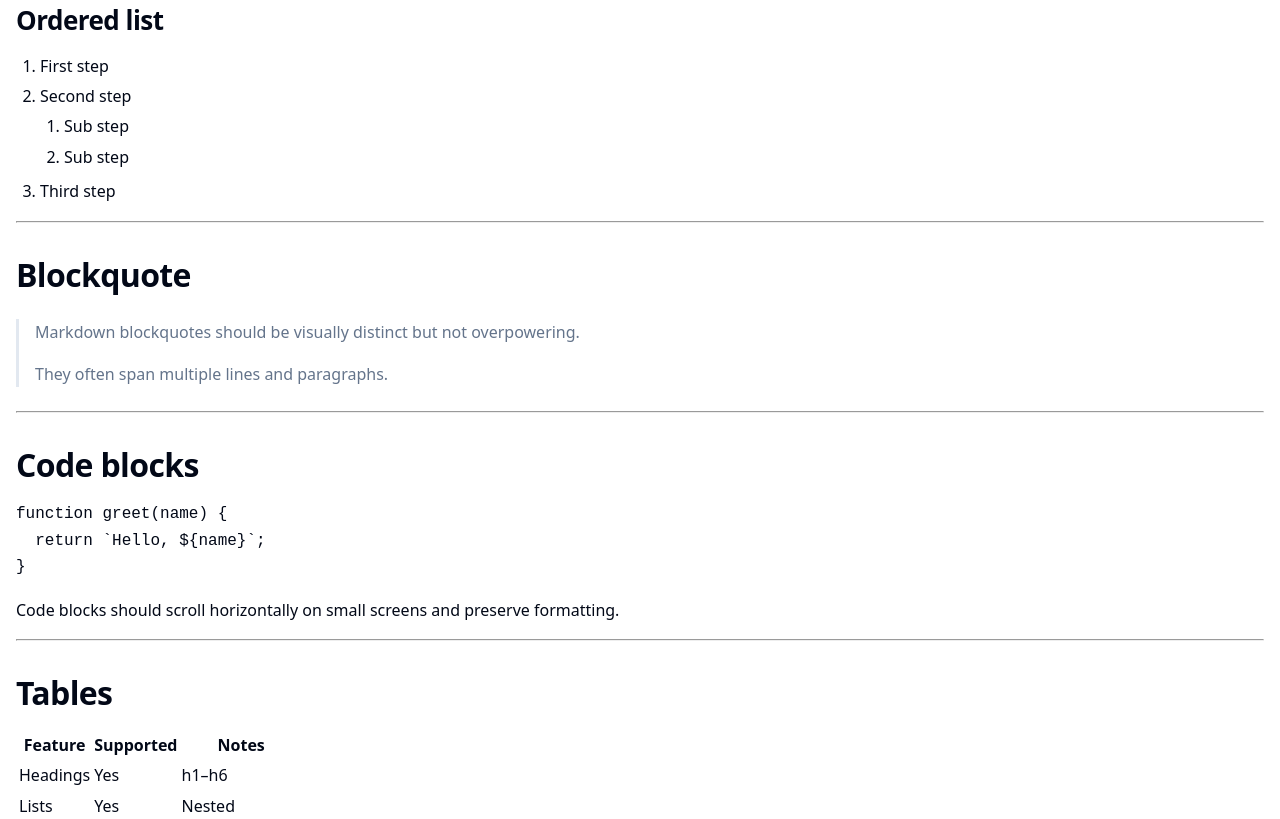
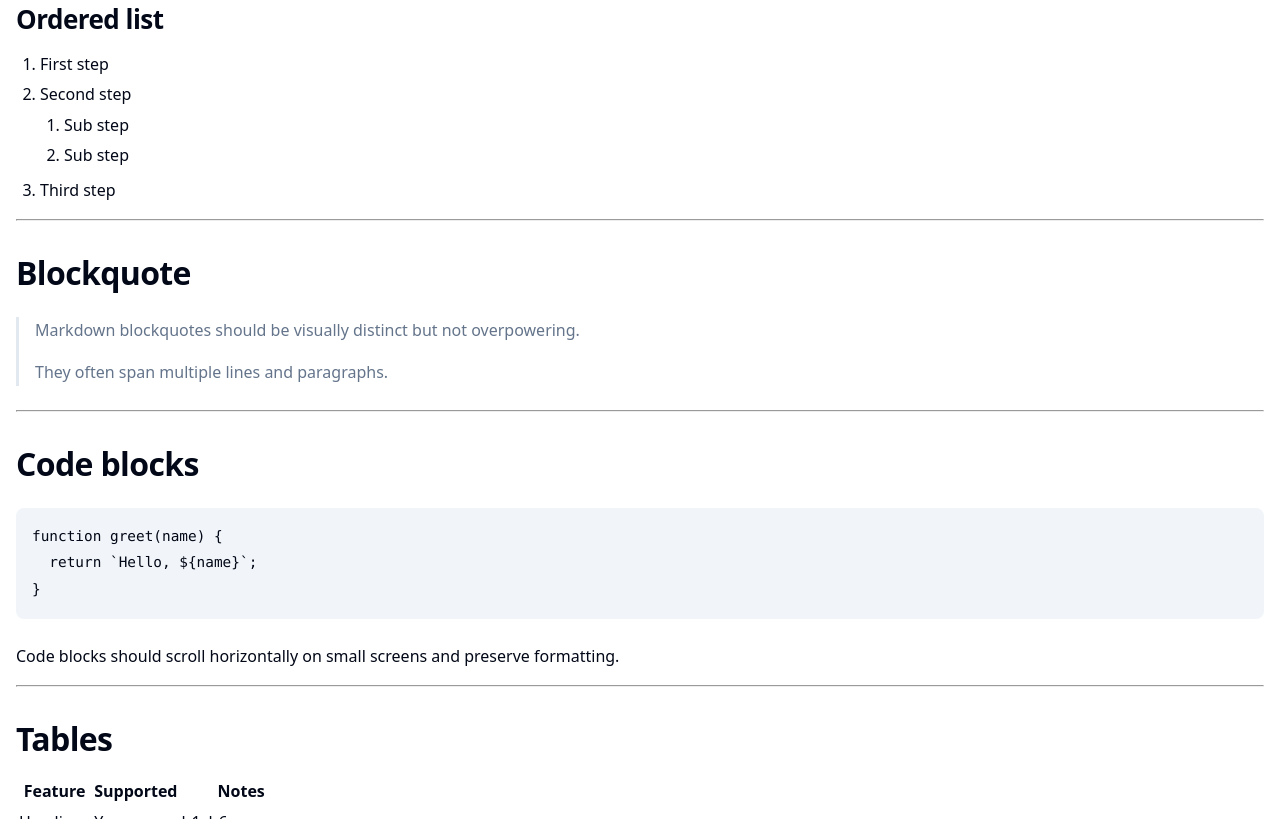
Before and after one commit to chrissy-dev/cactus.css, a plain HTML site: page demo/index.html in a window 1280 px wide. Shown: the part 1176-1995 px from the top of the page. Drawn offline with Linux system fonts and the light colour scheme.

Commit message:
feat: code blocks

```diff
--- a/cactus.css
+++ b/cactus.css
@@ -198,3 +198,29 @@ blockquote {
 blockquote p:last-child {
   margin-bottom: 0;
 }
+
+
+/* =========================
+   Code & Code Blcks
+   ========================= */
+code {
+    font-family: var(--mono);
+    font-size: 0.9em;
+    background: var(--muted);
+    padding: 0.15em 0.3em;
+    border-radius: calc(var(--radius) * 0.75);
+}
+
+pre {
+    margin: calc(var(--space) * 1.5) 0;
+    padding: var(--space);
+    background: var(--muted);
+    overflow-x: auto;
+    border-radius: var(--radius);
+}
+
+pre code {
+    background: none;
+    padding: 0;
+    font-size: 0.9em;
+}
```
